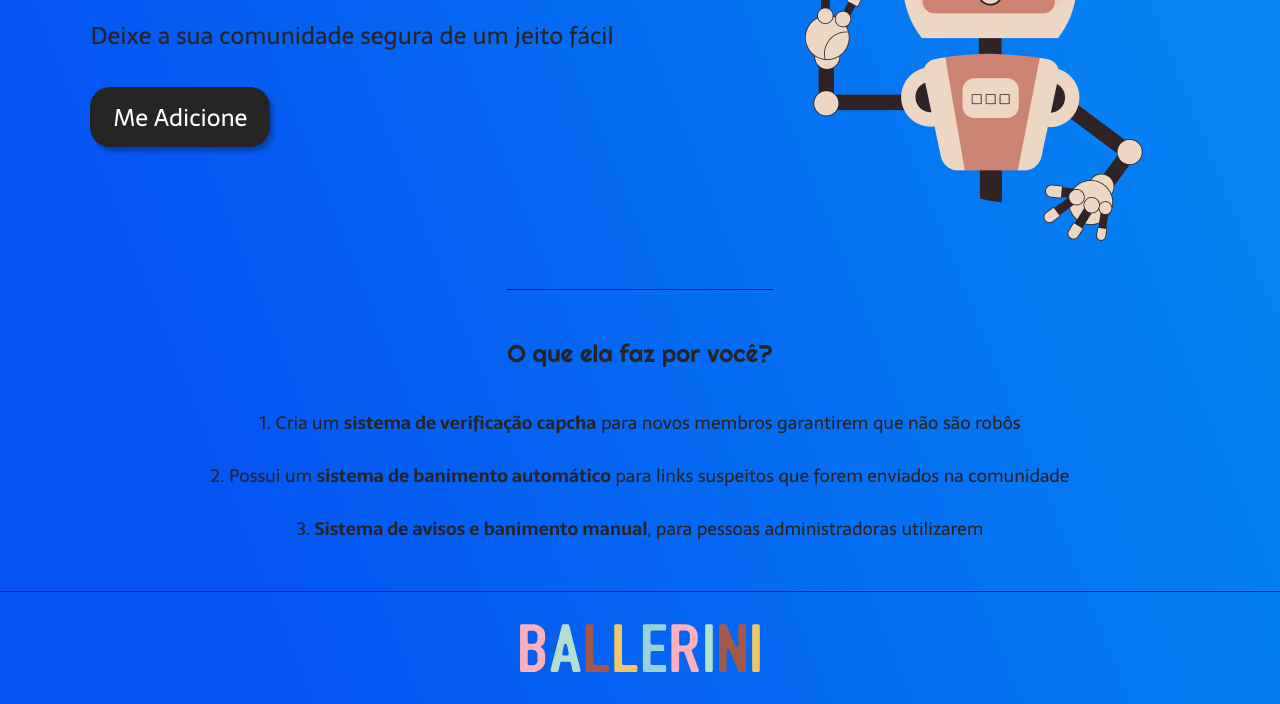
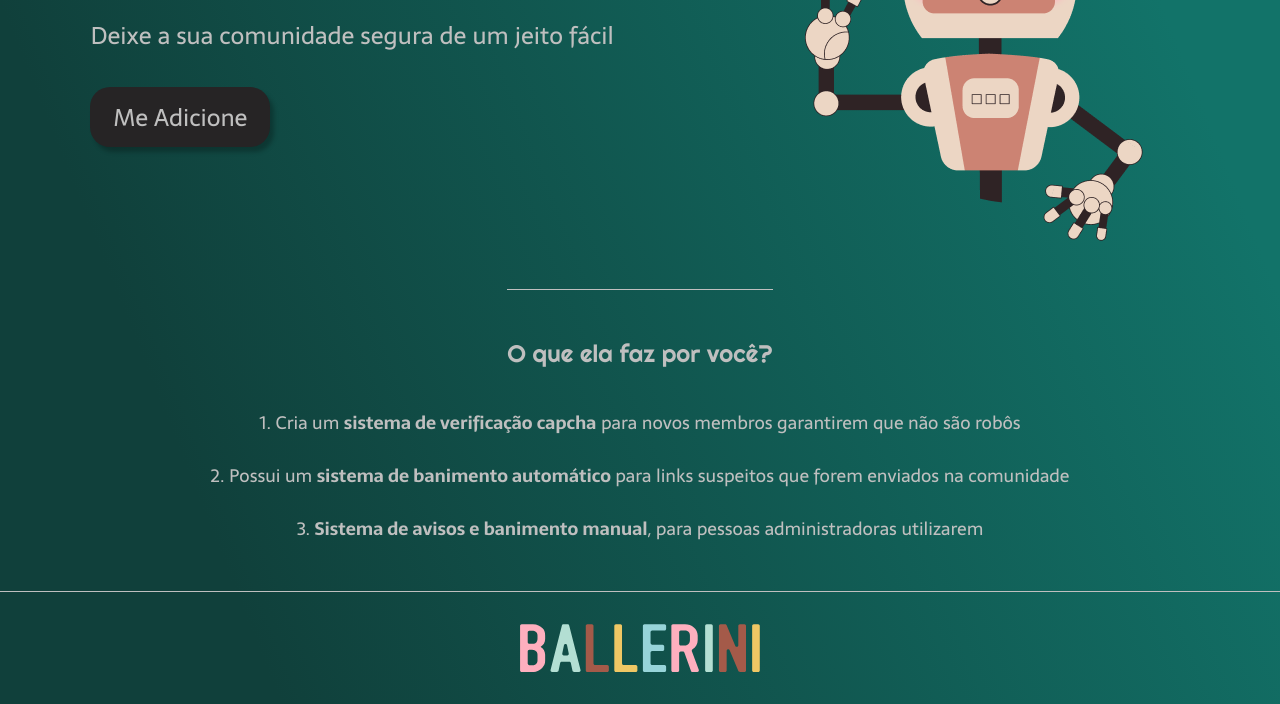
Before and after one commit to Danibarretolima/LANDING-PAGE, a plain HTML site: page index.html in a window 1280 px wide. Shown: the part 310-1014 px from the top of the page. Drawn offline with Linux system fonts and the light colour scheme.

Commit message:
Atualizei

```diff
--- a/Estilo/style.css
+++ b/Estilo/style.css
@@ -6,7 +6,7 @@ box-sizing: border-box;
 text-decoration: none;}
 
 body{font-size: 100%;
-    background: linear-gradient(68.15deg, #0554F2 16.62%, #0583F2 85.61%);}
+    background: linear-gradient(68.15deg, #10403B 16.62%, #127369 85.61%);}
 
 .cabecalho{display: flex;
     flex-direction: row;
@@ -19,13 +19,13 @@ body{font-size: 100%;
 .cabecalho-menu{display: flex;
 gap: 32px;}
 
-.cabecalho-menu-item{color: #262425;
+.cabecalho-menu-item{color: #BFBFBF;
     font-weight: 400;
     font-family: 'Sarala', sans-serif;
     font-size: 18px;
 }
 
-.conteudo{border-top: 0.4px solid #262425;
+.conteudo{border-top: 0.4px solid #BFBFBF;
 margin-bottom: 48px;}
 
 .conteudo-principal{display: flex;
@@ -41,15 +41,15 @@ gap: 32px;}
 .conteudo-principal-escrito-titulo{font-family: 'Righteous', cursive;
 font-weight: 400;
 font-size: 64px;
-color: #262425;}
+color: #BFBFBF;}
 
 .conteudo-principal-escrito-subtitulo{font-family: 'Sarala', sans-serif;
 font-weight: 400;
 font-size: 24px;
-color: #262425;}
+color: #BFBFBF;}
 
 .conteudo-principal-escrito-botao{background-color: #262425;
-    color: white;
+    color: #BFBFBF;
     font-family: 'Sarala', sans-serif;
     font-weight: 400;
     font-size: 24px;
@@ -72,12 +72,12 @@ gap: 24px;
 margin-top: 48px;
 }
 
-.conteudo-secundario-titulo{border-top: 0.4px solid #262425;
+.conteudo-secundario-titulo{border-top: 0.4px solid #BFBFBF;
 padding-top: 48px;
 font-family: 'Righteous', cursive;
 font-weight: 400;
 font-size: 24px;
-color: #262425;
+color: #BFBFBF ;
 margin-bottom: 16px;
 }
 
@@ -85,12 +85,12 @@ margin-bottom: 16px;
   font-family: 'Sarala', sans-serif;
   font-weight: 300;
   font-size: 18px;
-  color: #262425;
+  color: #BFBFBF;
 }
 
 .rodape {
     padding: 32px;
-    border-top: 0.4px solid #262425;
+    border-top: 0.4px solid #BFBFBF;
 }
 
 .rodape-imagem {
```
Also changed, not shown: index.html (+5 -0 lines).
